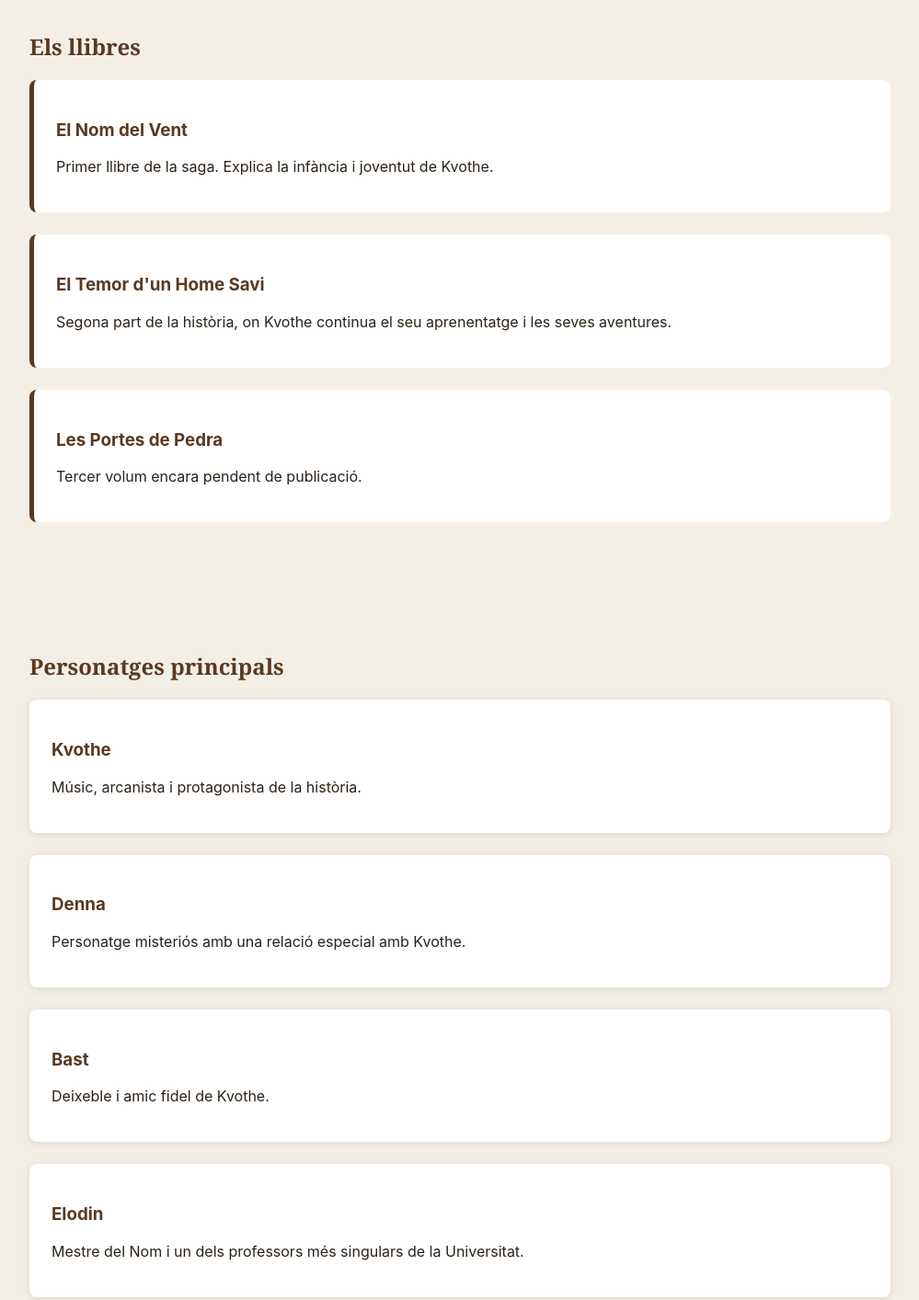
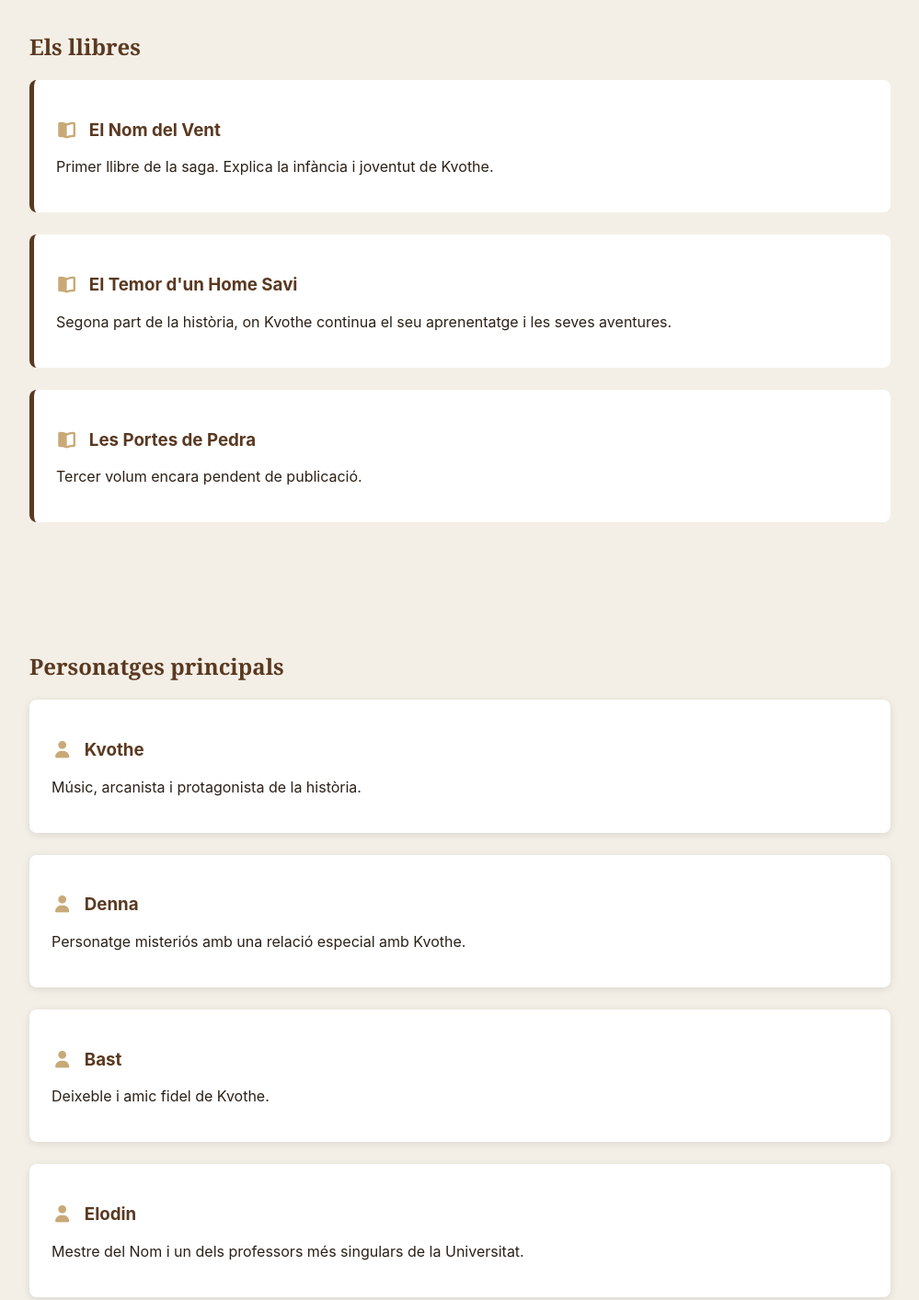
Before and after one commit to dfornonso/cronica-assassi-reis, a website built with Parcel: page src/index.html in a window 1280 px wide. Shown: the part 560-1974 px from the top of the page at 92% size, without its empty margins (140-1139 px from the left). Built offline with nearby package versions, Linux system fonts and the light colour scheme.

Commit message:
Afegida dependencia FontAwesome

```diff
--- a/package.json
+++ b/package.json
@@ -43,5 +43,8 @@
     "posthtml-include": "^2.0.1",
     "rimraf": "^6.1.3",
     "sharp": "^0.33.5"
+  },
+  "dependencies": {
+    "@fortawesome/fontawesome-free": "^7.3.1"
   }
 }
--- a/src/assets/styles/_dependencies.scss
+++ b/src/assets/styles/_dependencies.scss
@@ -5,3 +5,4 @@
 
 // @import "some-node-module";
 // @import "@some-company/some-node-module";
+@import "../../../node_modules/@fortawesome/fontawesome-free/css/all.min.css";
--- a/src/assets/styles/layouts/_home.scss
+++ b/src/assets/styles/layouts/_home.scss
@@ -88,3 +88,9 @@ h2 {
     margin-bottom: 0.75rem;
   }
 }
+.fa-book,
+.fa-book-open,
+.fa-user {
+  margin-right: 0.5rem;
+  color: variables.$secondary-color;
+}
--- a/src/index.html
+++ b/src/index.html
@@ -11,6 +11,7 @@
   <body>
     <div class="hero">
       <h1 class="hero__title">
+        <i class="fa-solid fa-book"></i>
         La Crònica de l'Assassí de Reis
       </h1>
 
@@ -33,21 +34,30 @@
       <h2 class="books__title">Els llibres</h2>
 
       <article class="books__item">
-        <h3 class="books__name">El Nom del Vent</h3>
+        <h3 class="books__name">
+          <i class="fa-solid fa-book-open"></i>
+          El Nom del Vent
+        </h3>
         <p class="books__description">
           Primer llibre de la saga. Explica la infància i joventut de Kvothe.
         </p>
       </article>
 
       <article class="books__item">
-        <h3 class="books__name">El Temor d'un Home Savi</h3>
+        <h3 class="books__name">
+          <i class="fa-solid fa-book-open"></i>
+          El Temor d'un Home Savi
+        </h3>
         <p class="books__description">
           Segona part de la història, on Kvothe continua el seu aprenentatge i les seves aventures.
         </p>
       </article>
 
       <article class="books__item">
-        <h3 class="books__name">Les Portes de Pedra</h3>
+        <h3 class="books__name">
+          <i class="fa-solid fa-book-open"></i>
+          Les Portes de Pedra
+        </h3>
         <p class="books__description">
           Tercer volum encara pendent de publicació.
         </p>
@@ -57,28 +67,40 @@
       <h2 class="characters__title">Personatges principals</h2>
 
       <article class="characters__card">
-        <h3 class="characters__name">Kvothe</h3>
+        <h3 class="characters__name">
+          <i class="fa-solid fa-user"></i>
+          Kvothe
+        </h3>
         <p class="characters__description">
           Músic, arcanista i protagonista de la història.
         </p>
       </article>
 
       <article class="characters__card">
-        <h3 class="characters__name">Denna</h3>
+        <h3 class="characters__name">
+          <i class="fa-solid fa-user"></i>
+          Denna
+        </h3>
         <p class="characters__description">
           Personatge misteriós amb una relació especial amb Kvothe.
         </p>
       </article>
 
       <article class="characters__card">
-        <h3 class="characters__name">Bast</h3>
+        <h3 class="characters__name">
+          <i class="fa-solid fa-user"></i>
+          Bast
+        </h3>
         <p class="characters__description">
           Deixeble i amic fidel de Kvothe.
         </p>
       </article>
 
       <article class="characters__card">
-        <h3 class="characters__name">Elodin</h3>
+        <h3 class="characters__name">
+          <i class="fa-solid fa-user"></i>
+          Elodin
+        </h3>
         <p class="characters__description">
           Mestre del Nom i un dels professors més singulars de la Universitat.
         </p>
```
Also changed, not shown: 1 other file.
